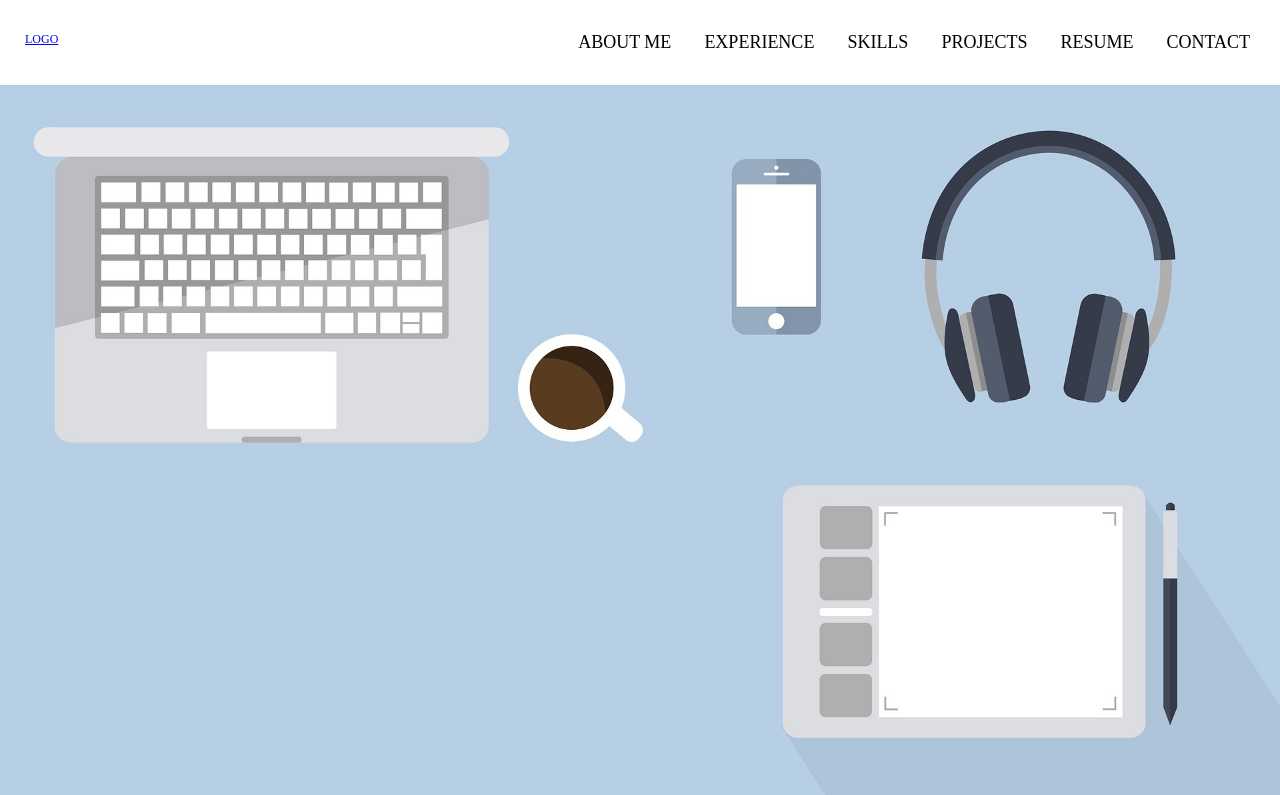
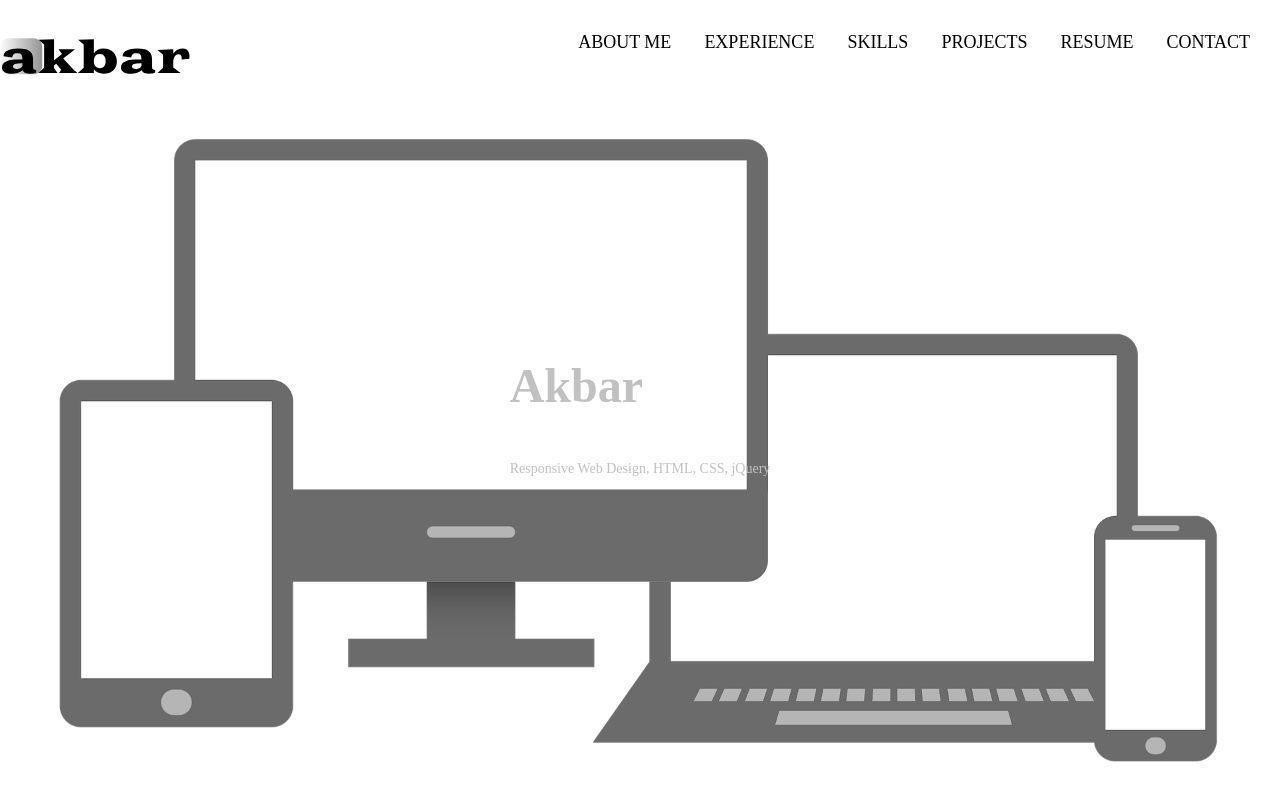
Before and after one commit to hcakbar/akbar, a plain HTML site: page index.html in a window 1280 px wide. Shown: the top 795 px of the page. Drawn offline with Linux system fonts and the light colour scheme.

Commit message:
adding some logo

```diff
--- a/css/akbar-responsive.css
+++ b/css/akbar-responsive.css
@@ -8,7 +8,7 @@
     display: none;
 }
 
-@media screen and (max-width: 360px) {
+@media screen and (max-width: 480px) {
     .content {
         background-color: red; /*TODO remove this*/
     }
@@ -18,6 +18,14 @@
         position: absolute;
         right: 0;
         padding: 1em;
+    }
+
+    .header-logo-lrg {
+        display: none;
+    }
+
+    .header-logo-sml {
+        display: inline-block;
     }
 }
 
--- a/css/akbar.css
+++ b/css/akbar.css
@@ -12,6 +12,9 @@ body {
 }
 
 /* Header and nav*/
+#header {
+
+}
 
 .nav-menu {
     background-color: #ffffff;
@@ -36,10 +39,24 @@ body {
     color: #7e8ca29c;
 }
 
-.header-logo {
+.header-logo-lrg {
     float: left;
-    padding-left: 25px;
+    max-width: 200px;
+    max-height: 50px;
 }
+.header-link {
+    float: left;
+    alignment: left;
+    padding: 0;
+}
+
+.header-logo-sml {
+    display: none;
+    float: left;
+    max-width: 200px;
+    max-height: 50px;
+}
+
 .banner {
     display: block;
     width: 100%;
@@ -50,6 +67,25 @@ body {
     width: 100%;
 }
 
+.intro {
+    position: absolute;
+    top: 50%;
+    left: 50%;
+    transform: translate(-50%, -50%);
+}
+
+.intro-name {
+    font-size: 48px;
+    font-weight: bold;
+    padding: 0px;
+    color: #c1c1c1;
+}
+
+.intro-desc {
+    font-size: 14px;
+    color: #c1c1c1;
+    padding: 0px;
+}
 
 /* Body sections */
 .content {
--- a/index.html
+++ b/index.html
@@ -6,15 +6,15 @@
     <link rel="stylesheet" type="text/css" href="css/akbar.css">
     <link rel="stylesheet" type="text/css" href="css/akbar-responsive.css">
     <script src="js/akbar.js"></script>
-    <title>{akbar$ >_}</title>
+    <title>akbar$ >_</title>
 </head>
 
 <header id="header">
     <div class="header-inner">
-
         <nav class="nav" id="nav">
             <ul class="nav-menu">
-                <div><a href="#" class="header-logo">LOGO</a></div>
+                <a href="#" class="header-link"><img class="header-logo-lrg" src="img/logo/logo-akbar-sqr.svg"></a>
+                <a href="#" class="header-link"><img class="header-logo-sml" src="img/logo/logo-a-sqr.svg"></a>
                 <li class="menu-li"><a href="#">ABOUT ME</a></li>
                 <li class="menu-li"><a href="#">EXPERIENCE</a></li>
                 <li class="menu-li"><a href="#">SKILLS</a></li>
@@ -26,7 +26,11 @@
     </div>
 </header>
 <div class="banner">
-    <img class="banner-image" src="img/desk.jpg" alt="responsive display banner image">
+    <img class="banner-image" src="img/responsive-display.png" alt="responsive display banner image">
+    <div class="intro">
+        <p class="intro-name">Akbar</p>
+        <p class="intro-desc">Responsive Web Design, HTML, CSS, jQuery</p>
+    </div>
 </div>
 
 <div class="content">
@@ -147,9 +151,10 @@
             </li>
             <li>
                 <a class="content-icon" href="https://stackoverflow.com/users/4735659/akbar" target="_blank"><i
-                        class="fa fa-stack"></i></a><a alt="stack overflow link https://stackoverflow.com/users/4735659/akbar"
-                                                          href="https://stackoverflow.com/users/4735659/akbar"
-                                                          class="contact-link">stackoverflow.com/users/4735659/akbar</a>
+                        class="fa fa-stack"></i></a><a
+                    alt="stack overflow link https://stackoverflow.com/users/4735659/akbar"
+                    href="https://stackoverflow.com/users/4735659/akbar"
+                    class="contact-link">stackoverflow.com/users/4735659/akbar</a>
             </li>
         </ul>
     </div>
```
Also changed, not shown: img/logo/logo-a-crc.svg (added), img/logo/logo-a-sqr.svg (added), img/logo/logo-akbar-crc.svg (added), img/logo/logo-akbar-sqr.svg (added).
